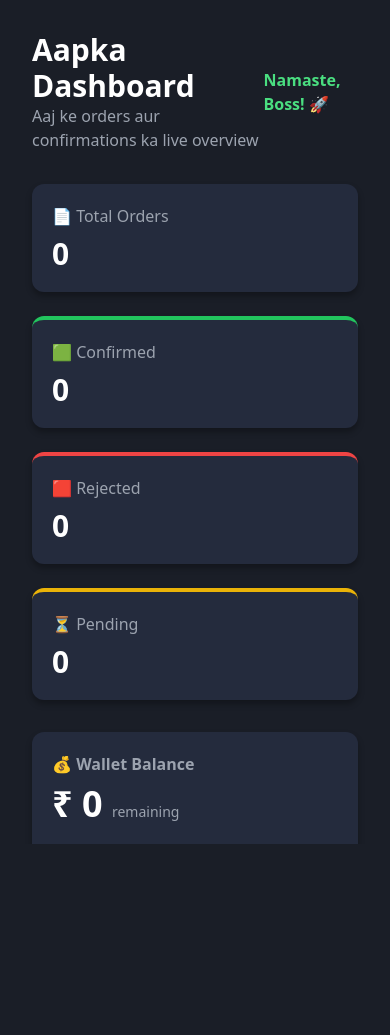
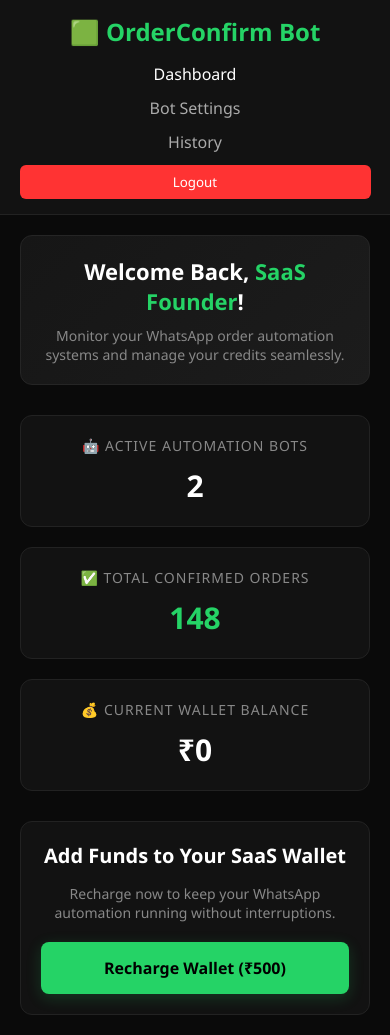
Before and after one commit to deepesh1905/orderconfirm-v2, a website: page Dashboard.html in a window 390 px wide. Before the commit the page ends 844 px from the top, so only its background shows below. Drawn offline with nearby package versions, Linux system fonts and the light colour scheme; no server answers.

Commit message:
Fixed mobile responsive UI and converted to English

```diff
--- a/Dashboard.html
+++ b/Dashboard.html
@@ -3,128 +3,333 @@
 <head>
     <meta charset="UTF-8">
     <meta name="viewport" content="width=device-width, initial-scale=1.0">
-    <title>OrderConfirm SaaS - Dashboard</title>
-    <script src="https://cdn.tailwindcss.com"></script>
+    <title>OrderConfirm Bot - WhatsApp Automation Dashboard</title>
     <style>
-        body { background-color: #1a1e27; color: #fff; }
-        .card { background-color: #242b3d; border-radius: 12px; padding: 20px; box-shadow: 0 4px 6px rgba(0,0,0,0.3); }
-        .sidebar { background-color: #1f2533; height: 100vh; }
+        /* --- PREMIUM DARK THEME BASE --- */
+        * {
+            margin: 0;
+            padding: 0;
+            box-sizing: border-box;
+            font-family: 'Segoe UI', Tahoma, Geneva, Verdana, sans-serif;
+        }
+        body {
+            background-color: #0a0a0a;
+            color: #ffffff;
+            min-height: 100vh;
+            display: flex;
+            flex-direction: column;
+        }
+
+        /* --- NAVBAR --- */
+        nav {
+            display: flex;
+            justify-content: space-between;
+            align-items: center;
+            padding: 20px 5%;
+            background-color: #121212;
+            border-bottom: 1px solid #222;
+        }
+        nav .logo {
+            font-size: 24px;
+            font-weight: bold;
+            color: #25D366;
+            display: flex;
+            align-items: center;
+            gap: 10px;
+        }
+        nav .nav-links {
+            display: flex;
+            align-items: center;
+            gap: 25px;
+        }
+        nav .nav-links a {
+            color: #aaaaaa;
+            text-decoration: none;
+            font-size: 16px;
+            transition: 0.3s;
+        }
+        nav .nav-links a:hover, nav .nav-links a.active {
+            color: #ffffff;
+        }
+        nav .btn-logout {
+            background-color: #ff3333;
+            color: white;
+            border: none;
+            padding: 8px 18px;
+            border-radius: 6px;
+            cursor: pointer;
+            font-weight: 6px;
+            transition: 0.3s;
+        }
+        nav .btn-logout:hover {
+            background-color: #cc0000;
+        }
+
+        /* --- MAIN CONTAINER --- */
+        .dashboard-container {
+            max-width: 1200px;
+            width: 100%;
+            margin: 40px auto;
+            padding: 0 20px;
+            flex: 1;
+        }
+
+        /* --- HERO HEADER --- */
+        .hero-section {
+            background: linear-gradient(135deg, #161616 0%, #1c1c1c 100%);
+            border: 1px solid #252525;
+            padding: 30px;
+            border-radius: 12px;
+            margin-bottom: 30px;
+            text-align: left;
+        }
+        .hero-section h1 {
+            font-size: 32px;
+            font-weight: 700;
+            margin-bottom: 10px;
+        }
+        .hero-section h1 span {
+            color: #25D366;
+        }
+        .hero-section p {
+            color: #888888;
+            font-size: 16px;
+        }
+
+        /* --- STATS GRID (RESPONSIVE) --- */
+        .stats-grid {
+            display: grid;
+            grid-template-columns: repeat(auto-fit, minmax(280px, 1fr));
+            gap: 20px;
+            margin-bottom: 30px;
+        }
+        .stat-card {
+            background-color: #121212;
+            border: 1px solid #222222;
+            border-radius: 12px;
+            padding: 25px;
+            transition: transform 0.3s, border-color 0.3s;
+        }
+        .stat-card:hover {
+            transform: translateY(-5px);
+            border-color: #25D366;
+        }
+        .stat-card .card-title {
+            font-size: 14px;
+            color: #888888;
+            text-transform: uppercase;
+            letter-spacing: 1px;
+            margin-bottom: 10px;
+            display: flex;
+            align-items: center;
+            gap: 8px;
+        }
+        .stat-card .card-value {
+            font-size: 36px;
+            font-weight: bold;
+            color: #ffffff;
+        }
+        .stat-card .card-value.accent {
+            color: #25D366;
+        }
+
+        /* --- ACTION WALLET BOX --- */
+        .wallet-action-box {
+            background-color: #121212;
+            border: 1px solid #222;
+            border-radius: 12px;
+            padding: 30px;
+            text-align: center;
+            max-width: 500px;
+            margin: 0 auto;
+        }
+        .wallet-action-box h3 {
+            font-size: 20px;
+            margin-bottom: 15px;
+            color: #ffffff;
+        }
+        .btn-recharge {
+            background-color: #25D366;
+            color: #000000;
+            border: none;
+            width: 100%;
+            padding: 15px;
+            font-size: 16px;
+            font-weight: bold;
+            border-radius: 8px;
+            cursor: pointer;
+            transition: 0.3s;
+            box-shadow: 0 4px 15px rgba(37, 211, 102, 0.2);
+        }
+        .btn-recharge:hover {
+            background-color: #1ebd54;
+            transform: scale(1.02);
+        }
+        .btn-recharge:disabled {
+            background-color: #444444;
+            color: #888888;
+            cursor: not-allowed;
+            box-shadow: none;
+            transform: none;
+        }
+
+        /* --- 📱 MASTER RESPONSIVE MEDIA QUERIES --- */
+        @media (max-width: 900px) {
+            .dashboard-container {
+                margin: 20px auto;
+            }
+            .hero-section h1 {
+                font-size: 26px;
+            }
+        }
+
+        @media (max-width: 600px) {
+            nav {
+                flex-direction: column;
+                gap: 15px;
+                padding: 15px 5%;
+                text-align: center;
+            }
+            nav .nav-links {
+                flex-direction: column;
+                gap: 12px;
+                width: 100%;
+            }
+            nav .btn-logout {
+                width: 100%;
+            }
+            .hero-section {
+                padding: 20px;
+                text-align: center;
+            }
+            .hero-section h1 {
+                font-size: 22px;
+            }
+            .hero-section p {
+                font-size: 14px;
+            }
+            .stat-card {
+                padding: 20px;
+                text-align: center;
+            }
+            .stat-card .card-title {
+                justify-content: center;
+            }
+            .stat-card .card-value {
+                font-size: 30px;
+            }
+            .wallet-action-box {
+                padding: 20px;
+            }
+        }
     </style>
+    <script src="https://checkout.razorpay.com/v1/checkout.js"></script>
 </head>
-<body class="flex">
+<body>
 
-    <div class="sidebar w-64 p-6 hidden md:block">
-        <h2 class="text-2xl font-bold text-green-400 mb-10">OrderConfirm</h2>
-        <ul class="space-y-4 text-gray-300">
-            <li class="font-bold text-white bg-gray-700 p-2 rounded">📊 Dashboard</li>
-            <li class="p-2 hover:bg-gray-700 rounded cursor-pointer">💳 Wallet</li>
-            <li class="p-2 hover:bg-gray-700 rounded cursor-pointer">🔌 API Setup</li>
-        </ul>
+    <nav>
+        <div class="logo">🟩 OrderConfirm Bot</div>
+        <div class="nav-links">
+            <a href="#" class="active">Dashboard</a>
+            <a href="#">Bot Settings</a>
+            <a href="#">History</a>
+            <button class="btn-logout" onclick="logout()">Logout</button>
+        </div>
+    </nav>
+
+    <div class="dashboard-container">
+
+        <div class="hero-section">
+            <h1>Welcome Back, <span>SaaS Founder</span>!</h1>
+            <p>Monitor your WhatsApp order automation systems and manage your credits seamlessly.</p>
         </div>
 
-    <div class="flex-1 p-8 overflow-y-auto h-screen">
-        <div class="flex justify-between items-center mb-8">
-            <div>
-                <h1 class="text-3xl font-bold">Aapka Dashboard</h1>
-                <p class="text-gray-400">Aaj ke orders aur confirmations ka live overview</p>
+        <div class="stats-grid">
+            <div class="stat-card">
+                <div class="card-title">🤖 Active Automation Bots</div>
+                <div class="card-value">2</div>
             </div>
-            <div class="flex items-center space-x-4">
-                <span class="text-green-400 font-bold" id="userNameDisplay">Namaste, Boss! 🚀</span>
+
+            <div class="stat-card">
+                <div class="card-title">✅ Total Confirmed Orders</div>
+                <div class="card-value accent">148</div>
+            </div>
+
+            <div class="stat-card">
+                <div class="card-title">💰 Current Wallet Balance</div>
+                <div class="card-value" id="wallet-display">₹0</div>
             </div>
         </div>
 
-        <div class="grid grid-cols-1 md:grid-cols-4 gap-6 mb-8">
-            <div class="card"><h3 class="text-gray-400 mb-2">📄 Total Orders</h3><p class="text-3xl font-bold" id="totOrders">0</p></div>
-            <div class="card border-t-4 border-green-500"><h3 class="text-gray-400 mb-2">🟩 Confirmed</h3><p class="text-3xl font-bold" id="confOrders">0</p></div>
-            <div class="card border-t-4 border-red-500"><h3 class="text-gray-400 mb-2">🟥 Rejected</h3><p class="text-3xl font-bold" id="rejOrders">0</p></div>
-            <div class="card border-t-4 border-yellow-500"><h3 class="text-gray-400 mb-2">⏳ Pending</h3><p class="text-3xl font-bold" id="pendOrders">0</p></div>
+        <div class="wallet-action-box">
+            <h3>Add Funds to Your SaaS Wallet</h3>
+            <p style="color: #888; font-size: 14px; margin-bottom: 20px;">Recharge now to keep your WhatsApp automation running without interruptions.</p>
+            <button class="btn-recharge" id="recharge-btn" onclick="initiateRecharge()">
+                Recharge Wallet (₹500)
+            </button>
         </div>
 
-        <div class="card mb-8">
-            <h3 class="text-gray-400 mb-2 font-bold">💰 Wallet Balance</h3>
-            <h2 class="text-4xl font-bold mb-4">₹ <span id="walletBal">0</span> <span class="text-sm text-gray-400 font-normal">remaining</span></h2>
-
-            <button id="rechargeBtn" class="w-full bg-green-400 hover:bg-green-500 text-black font-bold py-4 rounded-lg mt-2 transition text-lg shadow-lg">
-                + Wallet Recharge Karo (₹500)
-            </button>
-        </div>
     </div>
 
-    <script src="https://checkout.razorpay.com/v1/checkout.js"></script>
     <script>
-        async function fetchDashboardData() {
+        async function initiateRecharge() {
+            const button = document.getElementById('recharge-btn');
+            button.disabled = true;
+            button.innerText = "Processing Please Wait... ⏳";
+
             try {
-                // Ab ye seedha God Mode backend se data layega bina token ruke!
-                const res = await fetch('http://localhost:3000/api/dashboard');
-                const data = await res.json();
+                // ⚙️ NOTICE: Localhost completely removed. Relative URL used for cross-platform support.
+                const response = await fetch('/create-order', {
+                    method: 'POST',
+                    headers: { 'Content-Type': 'application/json' }
+                });
 
-                if (data.success && data.user) {
-                    const u = data.user;
-                    document.getElementById('userNameDisplay').innerText = `Namaste, ${u.username}!`;
-                    document.getElementById('totOrders').innerText = u.totalOrders;
-                    document.getElementById('walletBal').innerText = u.walletBalance;
-                }
-            } catch(e) {}
+                if (!response.ok) {
+                    throw new Error("Server communication failed.");
                 }
 
-        // Page khulte hi data load karo
-        fetchDashboardData();
-
-        document.getElementById('rechargeBtn').onclick = async function(e) {
-            e.preventDefault();
-            const btn = document.getElementById('rechargeBtn');
-            btn.innerText = "Processing Please Wait... ⏳";
-
-            try {
-                const response = await fetch('http://localhost:3000/api/create-recharge', { method: 'POST' });
                 const data = await response.json();
 
-                if(data.success) {
-                    var options = {
+                const options = {
                     "key": data.key_id,
-                        "amount": "50000",
+                    "amount": data.amount,
                     "currency": "INR",
-                        "name": "OrderConfirm SaaS",
-                        "description": "Premium Wallet Recharge",
-                        "image": "https://cdn-icons-png.flaticon.com/512/3135/3135715.png",
+                    "name": "OrderConfirm Bot SaaS",
+                    "description": "Wallet Recharge Credits",
                     "order_id": data.order_id,
+                    "handler": async function (paymentResponse) {
+                        // Success Handler Verification
+                        const verifyRes = await fetch('/verify-payment', {
+                            method: 'POST',
+                            headers: { 'Content-Type': 'application/json' },
+                            body: JSON.stringify(paymentResponse)
+                        });
+                        const verifyData = await verifyRes.json();
+                        if(verifyData.success) {
+                            alert("Payment Successful! Credits Added.");
+                            document.getElementById('wallet-display').innerText = "₹500";
+                        } else {
+                            alert("Payment Verification Failed.");
+                        }
+                    },
+                    "theme": { "color": "#25D366" }
+                };
 
-                        "handler": async function (response){
-                            const token = localStorage.getItem('token');
-                            const res = await fetch('http://localhost:3000/api/payment-success', {
-                                method: 'POST',
-                                headers: {
-                                    'Content-Type': 'application/json',
-                                    'Authorization': token
-                                },
-                                body: JSON.stringify({
-                                    order_id: response.razorpay_order_id,
-                                    payment_id: response.razorpay_payment_id
-                                })
-                            });
+                const rzp = new Razorpay(options);
+                rzp.open();
 
-                            const updateData = await res.json();
-                            if(updateData.success) {
-                                alert("BOMB! 💣 ₹500 Wallet mein add ho gaye!");
-                                window.location.reload();
-                            } else {
-                                alert("Error: " + updateData.message);
+            } catch (error) {
+                console.error("Error launching gateway:", error);
+                alert("Server Error! Please check your server environment configuration.");
+            } finally {
+                button.disabled = false;
+                button.innerText = "Recharge Wallet (₹500)";
             }
-                            btn.innerText = "+ Wallet Recharge Karo (₹500)";
-                        },
-                        "theme": { "color": "#10b981" }
-                    };
-                    var rzp1 = new Razorpay(options);
-                    rzp1.open();
-                } else {
-                    alert("Gateway error: " + data.message);
-                    btn.innerText = "+ Wallet Recharge Karo (₹500)";
         }
-            } catch (error) {
-                alert("Server Error!");
-                btn.innerText = "+ Wallet Recharge Karo (₹500)";
+
+        function logout() {
+            alert("Logging out dynamically...");
         }
-        };
     </script>
 </body>
 </html>
```
Lines whose indentation alone changed are shown as unchanged.
